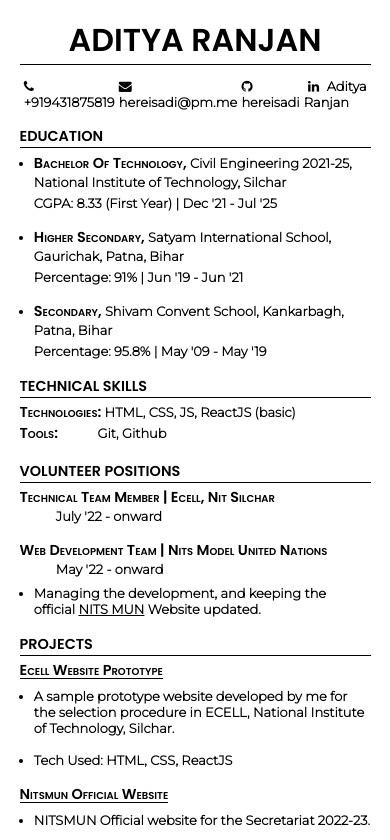
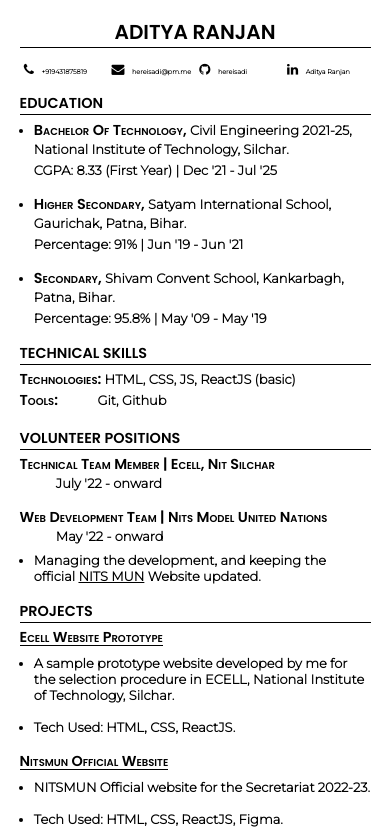
Before and after one commit to hereisadi/resume, a plain HTML site: page index.html in a window 390 px wide. Shown: the top 840 px of the page. Drawn offline with Linux system fonts and the light colour scheme.

Commit message:
UPD:made responsive

```diff
--- a/index.css
+++ b/index.css
@@ -113,3 +113,13 @@ a{
 .ecell-li{
     margin-top: .8vh;
 }
+
+@media only screen and (max-width:660px){
+    .title-cont h1{
+        font-size: 1.4rem !important;
+    }
+
+    .det-sm{
+        font-size: 0.45rem;
+    }
+}
--- a/index.html
+++ b/index.html
@@ -33,14 +33,21 @@
         <span class="ph-sp"
           ><a href="tel:+919431875819"><i class="fa fa-phone"></i></a
         ></span>
-        <span class="ph-sp"><a href="tel:+919431875819">+919431875819</a></span>
+        <span class="ph-sp"
+          ><a href="tel:+919431875819"
+            ><span class="det-sm">+919431875819</span></a
+          ></span
+        >
       </div>
       <div class="details">
         <span class="ph-sp"
-          ><a href="mailto:hereisadi@proton.me"><i class="fa fa-envelope"></i></a
+          ><a href="mailto:hereisadi@proton.me"
+            ><i class="fa fa-envelope"></i></a
         ></span>
         <span class="ph-sp"
-          ><a href="mailto:hereisadi@proton.me">hereisadi@pm.me</a></span
+          ><a href="mailto:hereisadi@proton.me"
+            ><span class="det-sm">hereisadi@pm.me</span></a
+          ></span
         >
       </div>
       <div class="details">
@@ -50,7 +57,7 @@
         ></span>
         <span class="ph-sp"
           ><a href="https://github.com/hereisadi" target="_blank"
-            >hereisadi</a
+            ><span class="det-sm">hereisadi</span></a
           ></span
         >
       </div>
@@ -65,7 +72,7 @@
           ><a
             href="https://www.linkedin.com/in/aditya-ranjan-77a6a522b/"
             target="_blank"
-            >Aditya Ranjan</a
+            ><span class="det-sm">Aditya Ranjan</span></a
           ></span
         >
       </div>
@@ -79,19 +86,19 @@
       <ul class="ul-edu">
         <li class="first-li">
           <span class="high-sec">Bachelor Of Technology,</span> Civil
-          Engineering 2021-25, National Institute of Technology, Silchar
+          Engineering 2021-25, National Institute of Technology, Silchar.
         </li>
         CGPA: 8.33 (First Year) | Dec '21 - Jul '25
         <br /><br />
         <li class="first-li">
           <span class="high-sec">Higher Secondary,</span> Satyam International
-          School, Gaurichak, Patna, Bihar
+          School, Gaurichak, Patna, Bihar.
         </li>
         Percentage: 91% | Jun '19 - Jun '21
         <br /><br />
         <li class="first-li">
           <span class="high-sec">Secondary,</span> Shivam Convent School,
-          Kankarbagh, Patna, Bihar
+          Kankarbagh, Patna, Bihar.
         </li>
         Percentage: 95.8% | May '09 - May '19
       </ul>
@@ -148,7 +155,7 @@
           in ECELL, National Institute of Technology, Silchar.
         </li>
         <br />
-        <li>Tech Used: HTML, CSS, ReactJS</li>
+        <li>Tech Used: HTML, CSS, ReactJS.</li>
       </ul>
 
       <br />
@@ -167,7 +174,9 @@
 
       <br />
       <div class="project-details">
-        <a href="https://github.com/hereisadi/GDSC-web-blitz-2.0-project" target="_blank"
+        <a
+          href="https://github.com/hereisadi/GDSC-web-blitz-2.0-project"
+          target="_blank"
           ><span class="high-sec">Gdsc Explore</span></a
         >
       </div>
```
